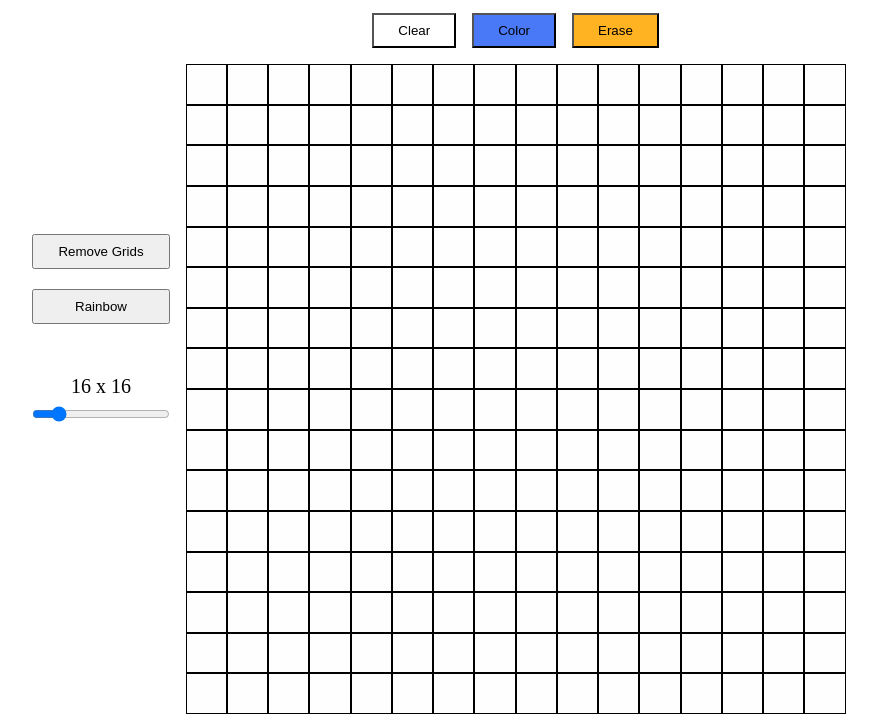
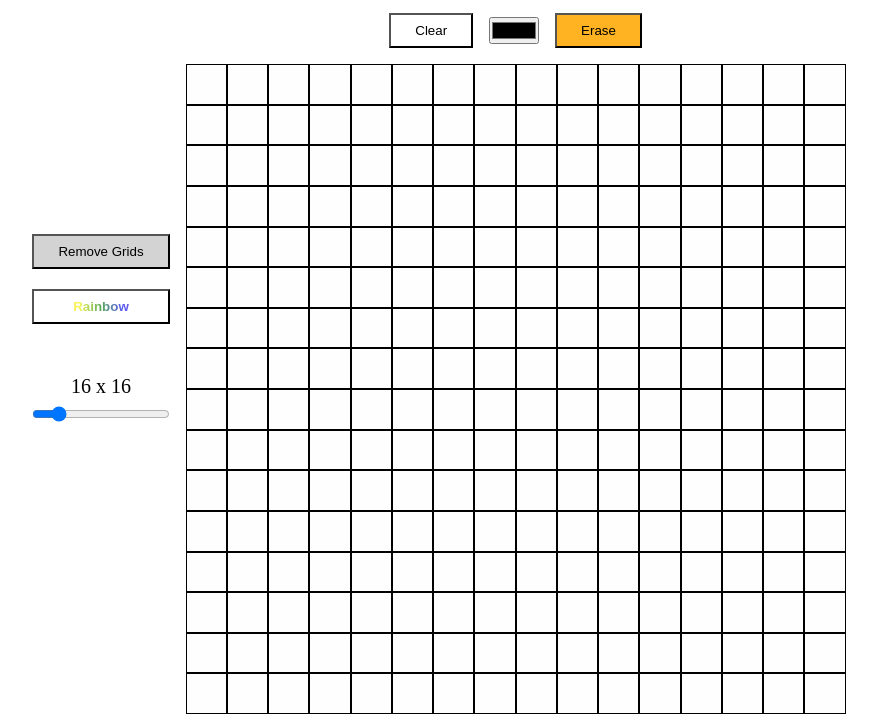
Before and after one commit to romeroortizz/etch-a-sketch, a plain HTML site: page index.html in a window 1280 px wide. Shown: the part 106-820 px from the top of the page, without its empty margins (201-1078 px from the left). Drawn offline with Linux system fonts and the light colour scheme.

Commit message:
project complete

```diff
--- a/app.js
+++ b/app.js
@@ -1,29 +1,33 @@
+//color picker
+const colorPicker = document.querySelector('.color-picker')
+
 
 const canvas = document.querySelector('.canvas');
 let defaultGridCount = 16;
 let defaultGridX = 16;
 let defaultGridY = 16;
 let defaultGrid = defaultGridX * defaultGridY
-let DEFAULT_COLOR = "#000000"; // black
+let DEFAULT_COLOR = "#000000";
+colorPicker.value = DEFAULT_COLOR
 const canvasWidth = canvas.clientWidth ;
 const canvasHeight = canvas.clientHeight;
 let allBoxes = canvas.querySelectorAll('.box')
-/*buttons */
+//buttons
 const clearbtn = document.querySelector('.clear');
-const colorbtn = document.querySelector('.color');
+// const colorbtn = document.querySelector('.color');
 const erasebtn = document.querySelector('.erase');
 const removeBorders = document.querySelector('.remove-grid')
 const rainbowbtn = document.querySelector('.rainbow')
-/*states */
+// states
 let eraseState = false;
 let rainbowState = false;
 
-/*rgb colors unassigned variables */
+// rgb values
 let r;
 let g;
 let b;
 
-/*range slider */
+// range sliders
 const rangeSlider = document.querySelector('.slider')
 const gridSize = document.querySelector('.grid-measure')
 
@@ -83,7 +87,7 @@ function hoverColor() {
         box.addEventListener('mouseover', () => {
             console.log("hover")
 
-            box.style.background = DEFAULT_COLOR
+            box.style.background =  colorPicker.value
         })
     })
 }
@@ -130,7 +134,7 @@ function clearBorders() {
     })
 }
 
-colorbtn.addEventListener('click', hoverColor)
+colorPicker.addEventListener('click', hoverColor)
 rangeSlider.addEventListener('input', changeCanvasSize )
 removeBorders.addEventListener('click', clearBorders)
 rainbowbtn.addEventListener('click',rainbowEffect)
--- a/index.html
+++ b/index.html
@@ -24,8 +24,13 @@
         <div class="content">
             <h1 class="title">Etch-A-Sketch</h1>
             <div class="btn-container">
+
                 <button class="btn clear">Clear</button>
-                <button  class="btn color">Color</button>
+
+                <div class="color-picker-align">
+                    <input type="color" class="color-picker">
+                </div>
+
                 <button  class="btn erase">Erase</button>
             </div>
 
--- a/style.css
+++ b/style.css
@@ -57,6 +57,16 @@ body{
     display: flex;
     gap: 1rem;
 }
+.btn-container img {
+    width: 25px;
+    height: 25px;
+}
+
+.color-picker-align {
+    display: flex;
+    align-items: center;
+}
+
 .btn {
     cursor: pointer;
     padding: 0.5rem 1.5rem;
@@ -65,6 +75,15 @@ body{
 
 .erase{
     background: rgb(255, 178, 34);
+}
+.rainbow{
+    color: transparent;
+    background-clip: text;
+    font-weight: bold;
+    background-image: linear-gradient(to right, rgba(255, 0, 0, 0.625), rgba(255, 166, 0, 0.625), rgba(255, 255, 0, 0.625),rgba(0, 128, 0, 0.625),rgba(0, 0, 255, 0.625),rgba(76, 0, 130, 0.625), rgba(238, 130, 238, 0.625));
+}
+.remove-grid{
+    background: rgb(211, 211, 211);
 }
 .erase:hover{
     background: rgb(255, 194, 79);
```
